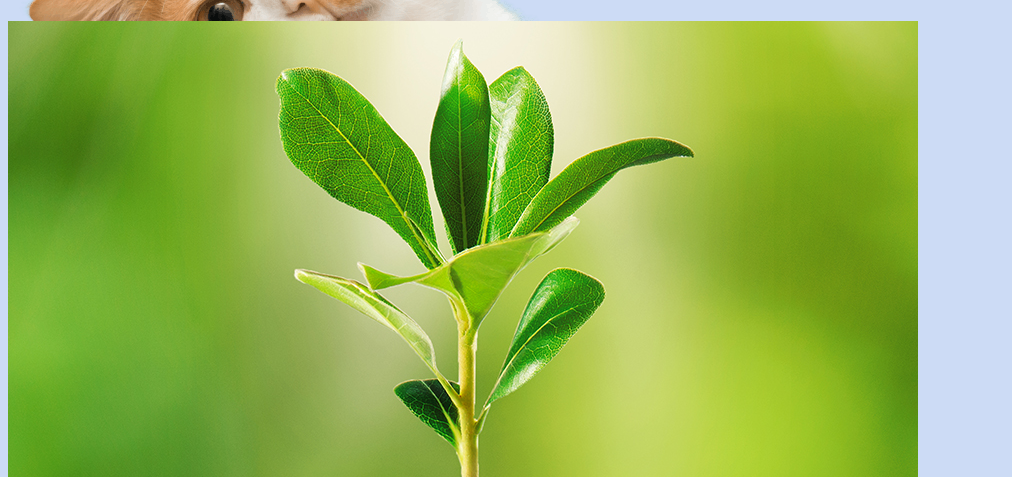
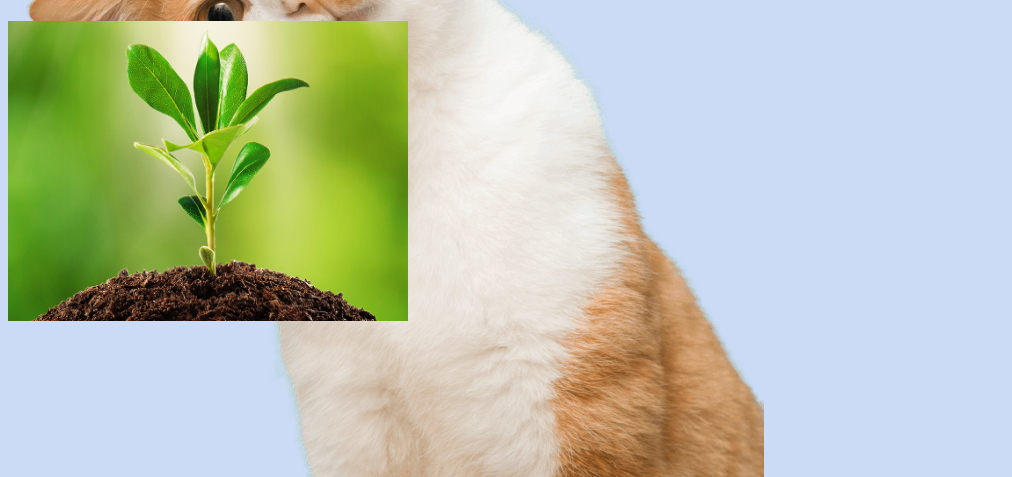
Before and after one commit to jsh1313/jsh1313.github.io, a plain HTML site: page index.html in a window 1280 px wide. Shown: the part 323-800 px from the top of the page, without its empty margins (0-1012 px from the left). Drawn offline with Linux system fonts and the light colour scheme.

Commit message:
Update default.css

```diff
--- a/default.css
+++ b/default.css
@@ -22,3 +22,8 @@ p{
     font-family: 'Roboto Condensed', sans-serif;
     font-size: 32;
 }
+
+img{
+    width: 400px;
+    height: 300px;
+}
```
